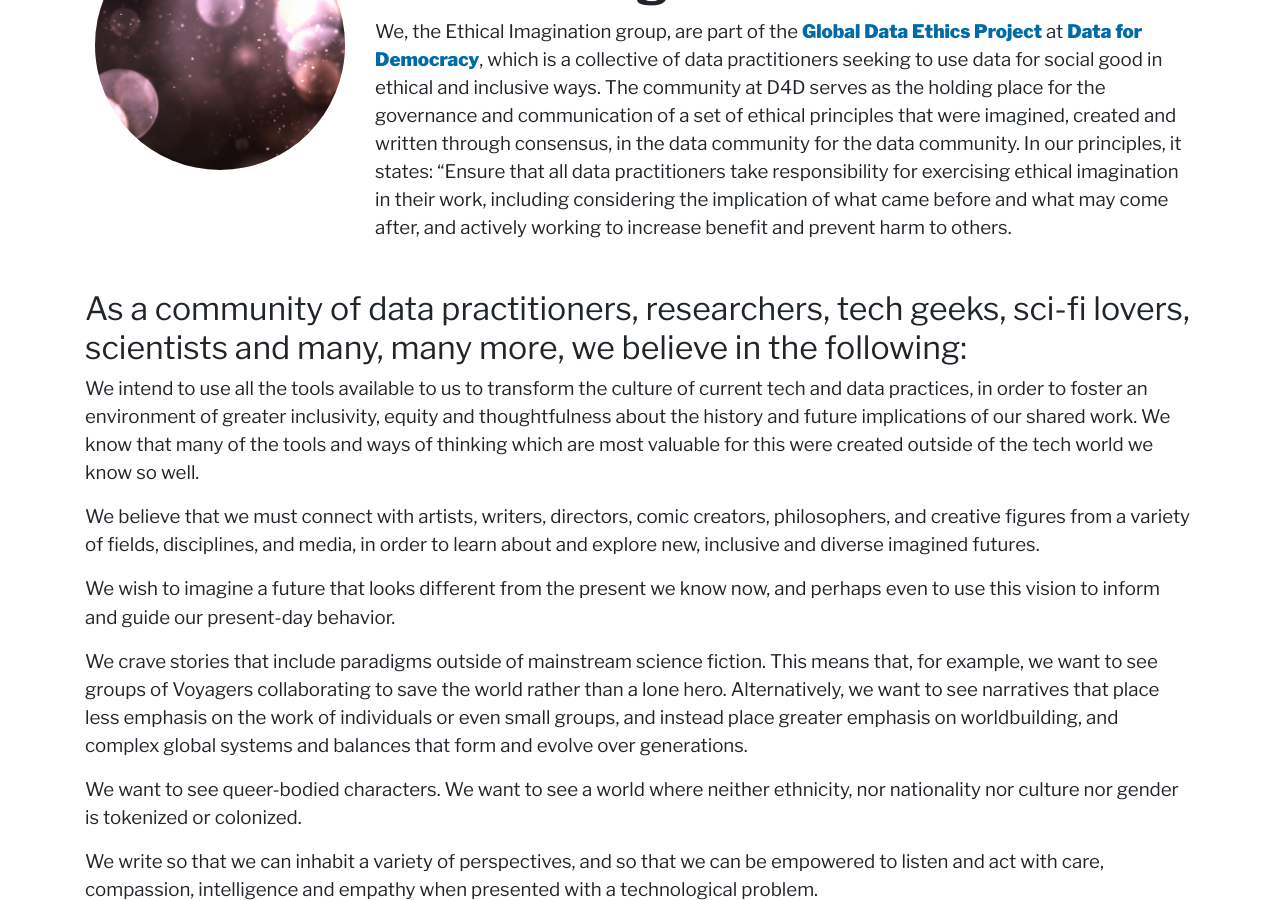
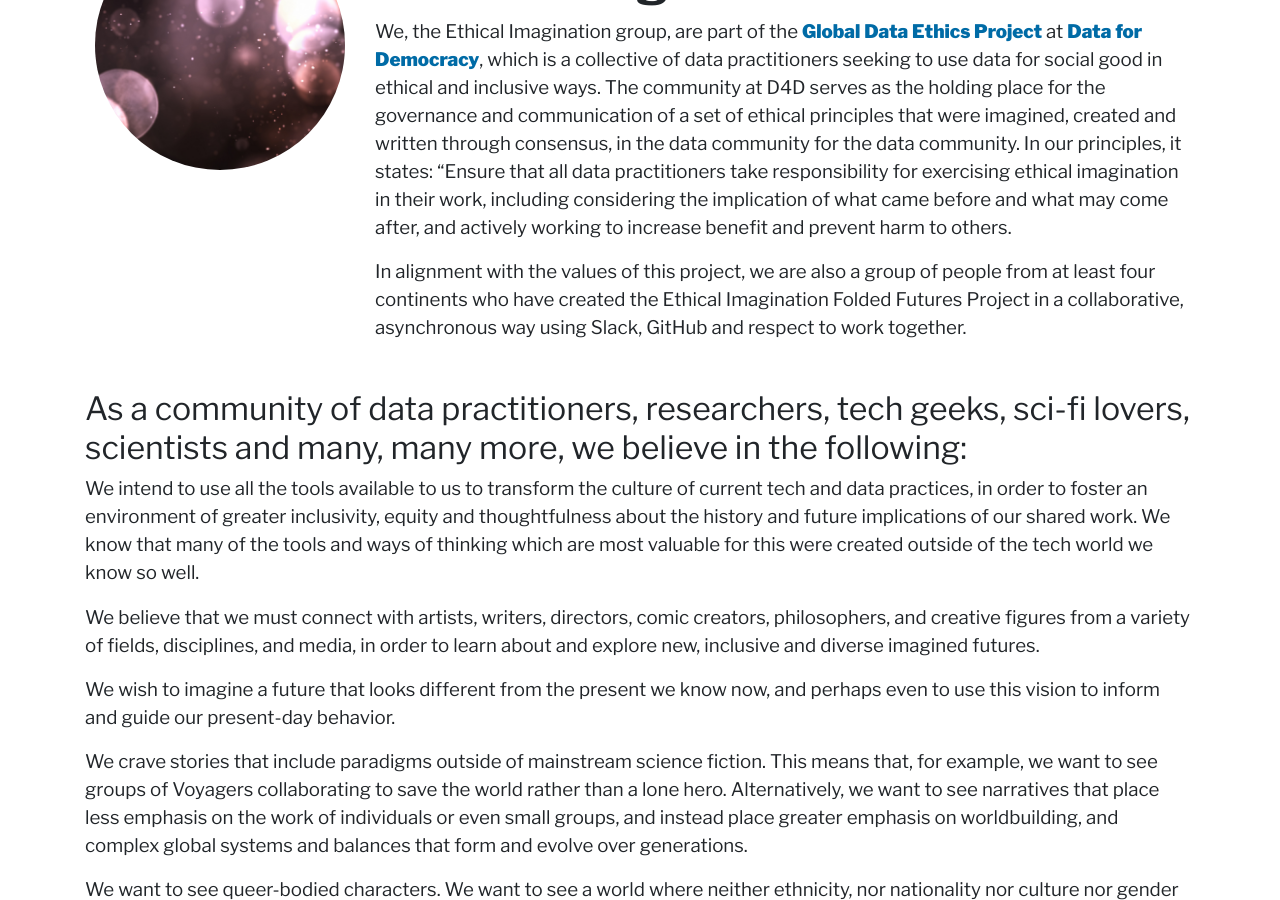
Before and after one commit to Data4Democracy/ethical-imagination, a Jekyll site: the page built from index.html, in a window 1280 px wide and 900 px high, scrolled down 706 px. Built offline with Jekyll 4.4.1, drawn with Linux system fonts in a browser that asks for light colours; nearby versions of some CDN libraries.

```diff
--- a/index.html
+++ b/index.html
@@ -17,6 +17,8 @@
                 <div class="col-12 col-sm-9">
                     <h1>Ethical Imagination</h1>
                     <p> We, the Ethical Imagination group, are part of the <a href="https://www.datafordemocracy.org/project/global-data-ethics-project" target="_blank"><strong>Global Data Ethics Project</strong></a> at <a href="http://www.datafordemocracy.org" target="_blank"><strong>Data for Democracy</strong></a>, which is a collective of data practitioners seeking to use data for social good in ethical and inclusive ways. The community at D4D serves as the holding place for the governance and communication of a set of ethical principles that were imagined, created and written through consensus, in the data community for the data community. In our principles, it states: “Ensure that all data practitioners take responsibility for exercising ethical imagination in their work, including considering the implication of what came before and what may come after, and actively working to increase benefit and prevent harm to others.</p>
+                    <p>In alignment with the values of this project, we are also a group of people from at least four continents who have created the Ethical Imagination Folded Futures Project in a collaborative, asynchronous way using Slack, GitHub and respect to work together.
+                    </p>
                 </div>
             <div>
         </div>
```
